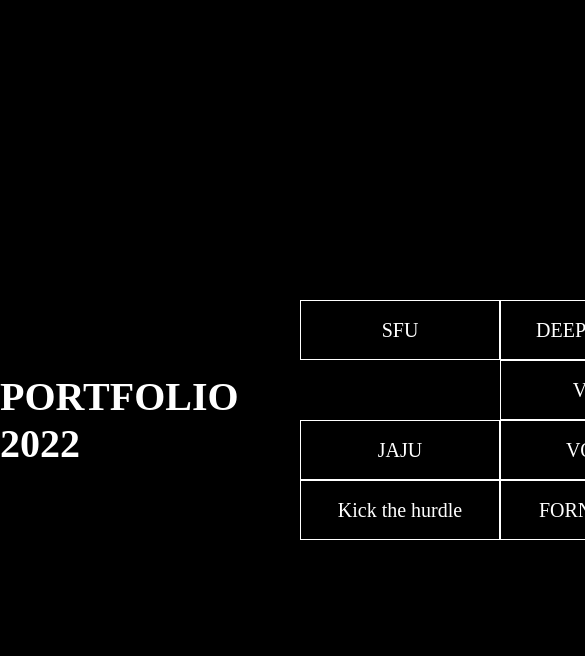
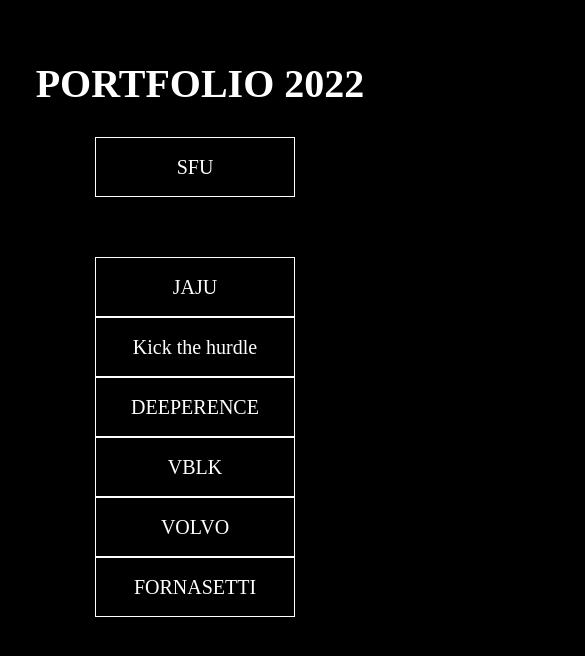
Before and after one commit to LINDSEY-KIM/LINDSEY-KIM.github.io, a plain HTML site: page index.html in a window 390 px wide. Shown: the top 656 px of the page, 585 px wide, since content can reach past the window. Drawn offline with Linux system fonts and the light colour scheme.

Commit message:
Add files via upload

```diff
--- a/index.html
+++ b/index.html
@@ -46,12 +46,25 @@
             color: #000;
         }
 
+        @media screen and (max-width: 500px) {
+            .wrap {
+                width: unset;
+                margin: 60px auto;
+                flex-direction: column;
+                align-items: center;
+            }
+
+            h1 {
+                text-align: center;
+                margin-bottom: 30px;
+            }
+        }
     </style>
 </head>
 <body>
 
     <div class="wrap">
-        <h1>PORTFOLIO<br/>2022</h1>
+        <h1>PORTFOLIO 2022</h1>
         <div class="box">
             <a href="./01_sfu/login.html">SFU</a>
             <a class="non" href="#" ></a>
```
